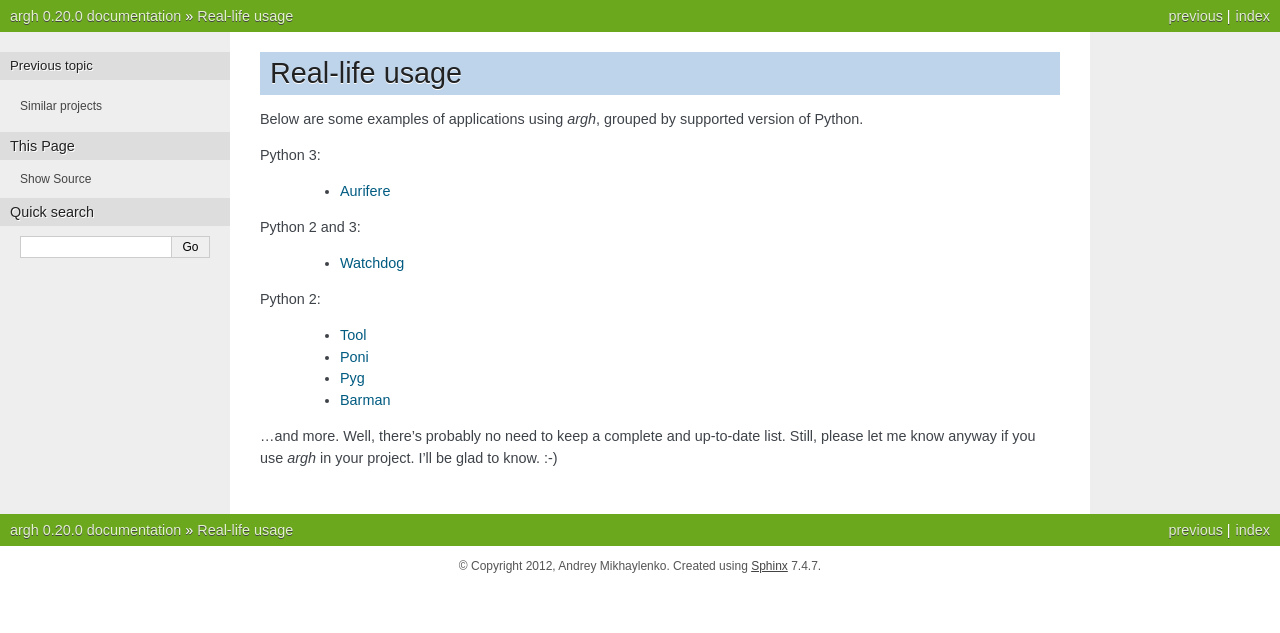
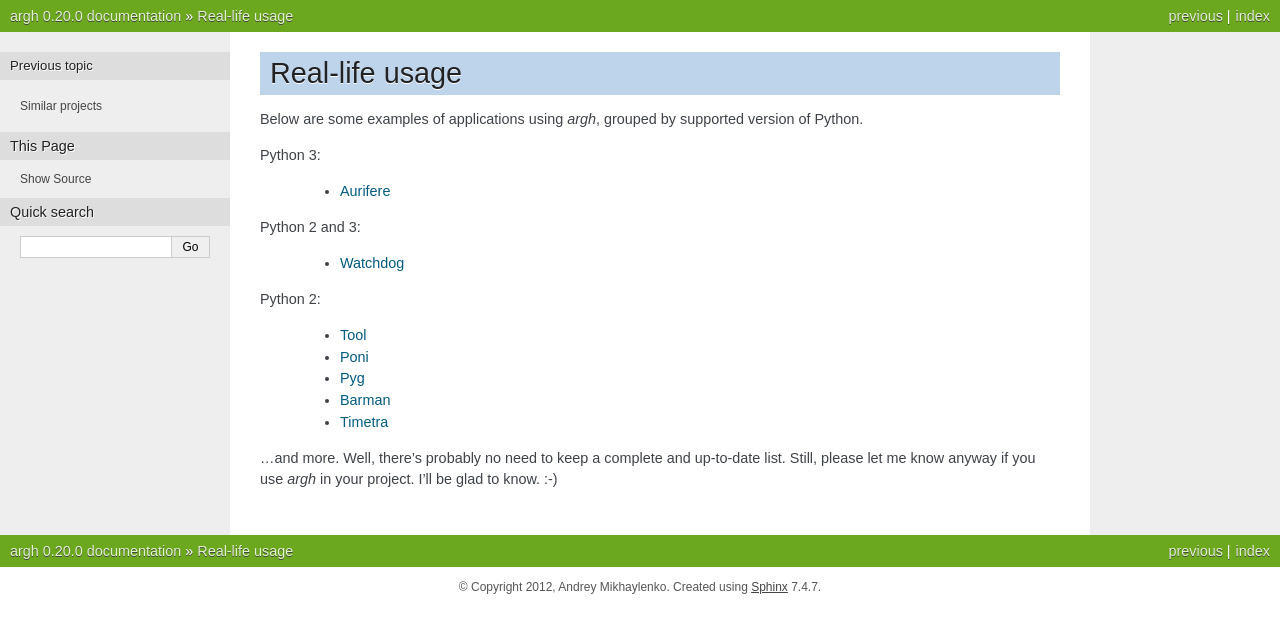
Before and after one commit to neithere/argh, a Sphinx documentation site: the page built from docs/projects.rst, in a window 1280 px wide. Shown: the top 633 px of the page. Built offline with Sphinx 7.4.7, drawn with Linux system fonts in a browser that asks for light colours.

Commit message:
Update docs.

```diff
--- a/docs/projects.rst
+++ b/docs/projects.rst
@@ -18,6 +18,7 @@ Python 2:
     * Poni_
     * Pyg_
     * Barman_
+    * Timetra_
 
 ...and more.  Well, there's probably no need to keep a complete
 and up-to-date list.  Still, please let me know anyway if you use `argh`
@@ -29,3 +30,4 @@ in your project.  I'll be glad to know. :-)
 .. _Pyg: https://github.com/rubik/pyg/commit/a201de1d70536e7e4637a6079f03174b7b493ffa
 .. _Barman: http://pgbarman.org
 .. _Aurifere: https://github.com/madjar/aurifere
+.. _Timetra: https://bitbucket.org/timetra/timetra
```
